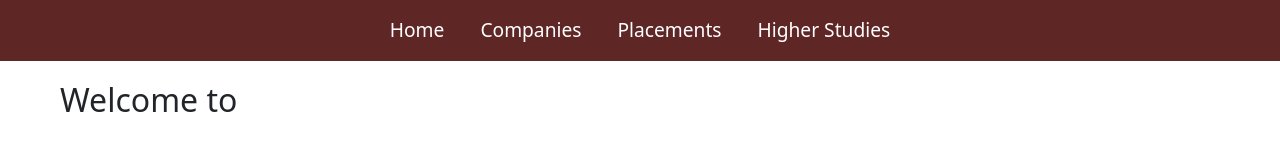
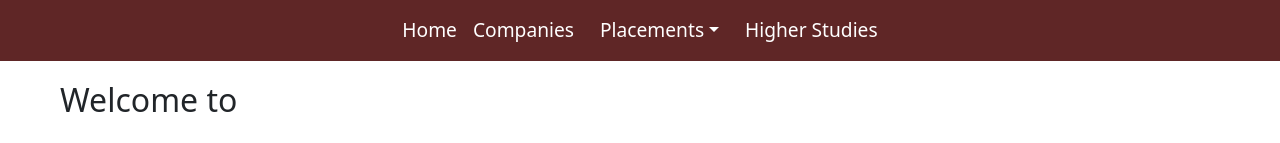
Before and after one commit to SrijaChevuturi/Fp, a React (Create React App) app: page / in a window 1280 px wide. Shown: the top 143 px of the page. Built offline with nearby package versions, Linux system fonts and the light colour scheme.

Commit message:
Navbar with drop down

```diff
--- a/package.json
+++ b/package.json
@@ -11,9 +11,14 @@
     "@testing-library/jest-dom": "^5.17.0",
     "@testing-library/react": "^13.4.0",
     "@testing-library/user-event": "^13.5.0",
+    "bootstrap": "^5.3.3",
+    "jquery": "^3.7.1",
+    "popper.js": "^1.16.1",
     "react": "^18.3.1",
+    "react-bootstrap": "^2.10.3",
     "react-countup": "^6.5.3",
     "react-dom": "^18.3.1",
+    "react-hook-form": "^7.52.0",
     "react-icons": "^5.2.1",
     "react-router-dom": "^6.23.1",
     "react-scripts": "5.0.1",
--- a/src/App.js
+++ b/src/App.js
@@ -5,6 +5,7 @@ import Home from './components/home/Home';
 import Companies from './components/companies/Companies';
 import Report from './components/placementData/data';
 import Form from './components/placementForm/form';
+
 
 function App() {
 
--- a/src/components/navbar/Navbar.js
+++ b/src/components/navbar/Navbar.js
@@ -1,31 +1,25 @@
 import React from 'react';
+import { NavLink } from 'react-router-dom';
+import { Navbar, Nav, NavDropdown } from 'react-bootstrap';
 import './Navbar.css';
-import { NavLink } from 'react-router-dom';
 
-function Navbar() {
+function CustomNavbar() {
   return (
-    <nav className="navbar navbar-expand-lg navbar-light custom-navbar">
-      <button className="navbar-toggler" type="button" data-toggle="collapse" data-target="#navbarNav" aria-controls="navbarNav" aria-expanded="false" aria-label="Toggle navigation">
-        <span className="navbar-toggler-icon"></span>
-      </button>
-      <div className="collapse navbar-collapse" id="navbarNav">
-        <ul className="navbar-nav mx-auto">
-          <li className="nav-item">
-            <NavLink className="nav-link" to="/" exact>Home</NavLink>
-          </li>
-          <li className="nav-item">
-            <NavLink className="nav-link" to="/companies">Companies</NavLink>
-          </li>
-          <li className="nav-item">
-            <NavLink className="nav-link" to="/placementData">Placements</NavLink>
-          </li>
-          <li className="nav-item">
-            <NavLink className="nav-link" to="/home">Higher Studies</NavLink>
-          </li>
-        </ul>
-      </div>
-    </nav>
+    <Navbar expand="lg" className="custom-navbar">
+      <Navbar.Toggle aria-controls="navbarNav" />
+      <Navbar.Collapse id="navbarNav">
+        <Nav className="mx-auto">
+          <Nav.Link as={NavLink} to="/">Home</Nav.Link>
+          <Nav.Link as={NavLink} to="/companies">Companies</Nav.Link>
+          <NavDropdown title="Placements" id="navbarDropdown">
+            <NavDropdown.Item as={NavLink} to="/placementForm">Placement Form</NavDropdown.Item>
+            <NavDropdown.Item as={NavLink} to="/placementData">Placement Data</NavDropdown.Item>
+          </NavDropdown>
+          <Nav.Link as={NavLink} to="/home">Higher Studies</Nav.Link>
+        </Nav>
+      </Navbar.Collapse>
+    </Navbar>
   );
 }
 
-export default Navbar;
+export default CustomNavbar;
--- a/src/index.js
+++ b/src/index.js
@@ -4,6 +4,7 @@ import './index.css';
 import App from './App';
 import reportWebVitals from './reportWebVitals';
 import 'bootstrap/dist/css/bootstrap.min.css';
+import 'bootstrap/dist/js/bootstrap.bundle.min';
 
 const root = ReactDOM.createRoot(document.getElementById('root'));
 root.render(
```
Also changed, not shown: src/components/navbar/Navbar.css (+15 -2 lines), 1 other file (tests, documents, lock files or other folders).
